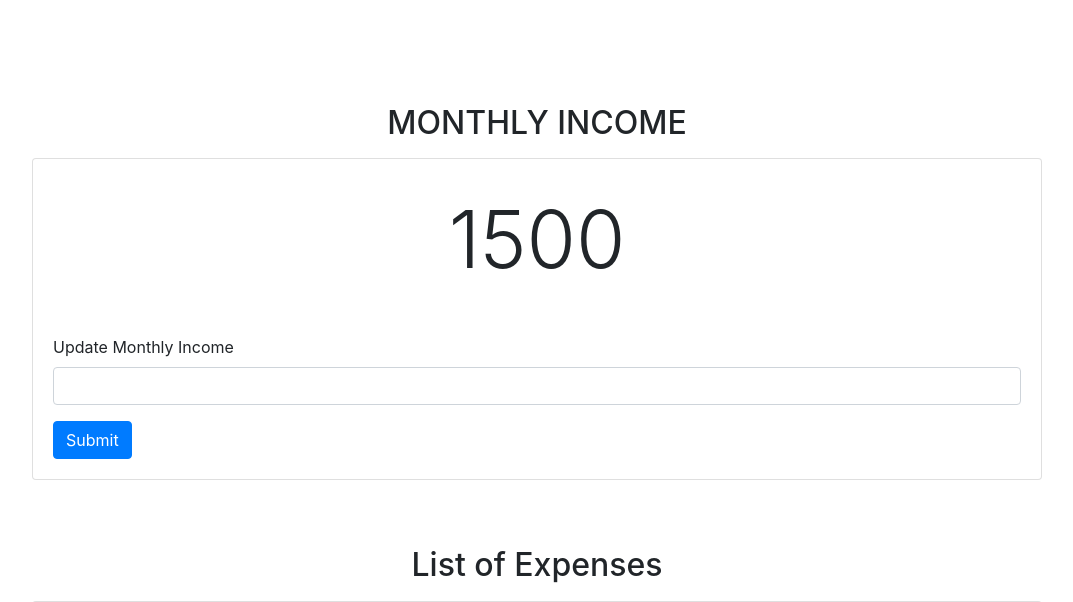
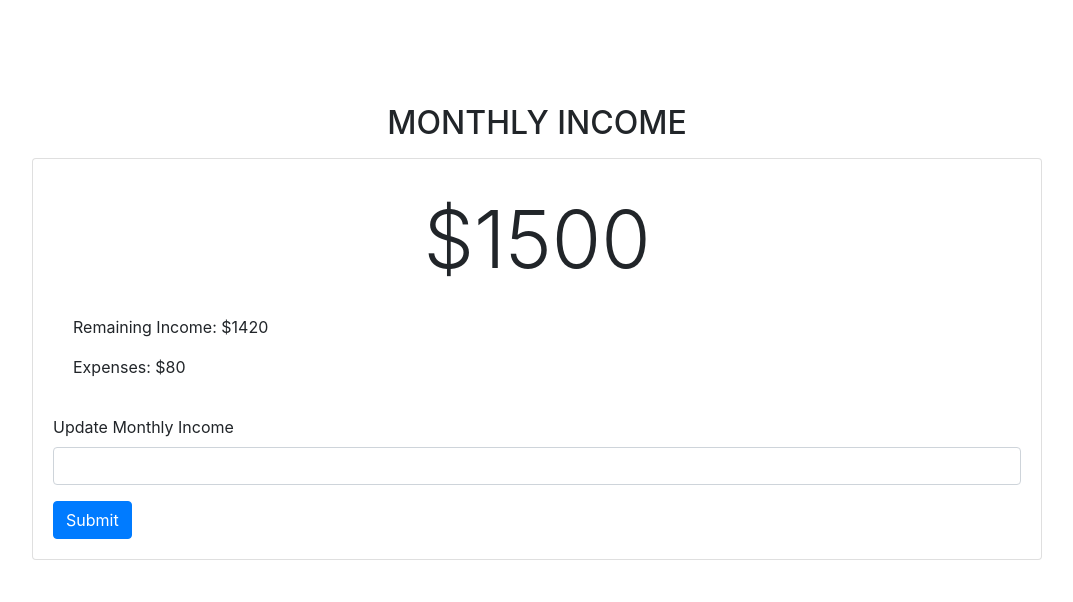
Before and after one commit to trey-sumida/Valueator, a Django app: page /calculator/ in a window 1280 px wide. Shown: the part 56-658 px from the top of the page, without its empty margins (103-1176 px from the left). Run offline with Django 3.2, Linux system fonts and the light colour scheme; a user stored in the database is signed in; data comes from the database, SQL or seed files in the repository; both versions use the stored data as it was after the commit; some libraries are stand-ins or nearby versions.

Commit message:
Implemented remaining income and total expenses components

```diff
--- a/Valueator-project/Calculator/templates/Calculator/calculator.html
+++ b/Valueator-project/Calculator/templates/Calculator/calculator.html
@@ -11,7 +11,10 @@
         <div class='card mb-3'>
         {%if latest_income %}
                 <div class='card-body'>
-                    <p class='lead'>{{ latest_income.income_text }}</p>
+                    <p class='lead'>${{ latest_income.income_text }}</p>
+
+                    <p class='r-income'>Remaining Income: ${{ remainingIncome }}</p>
+                    <p class='exp-total'>Expenses: ${{ totalExpenditureCost }}</p>
                 </div>
                 <form method='POST' action="{% url 'Calculator:addIncome' %}">
                     {% csrf_token %}
--- a/Valueator-project/Calculator/views.py
+++ b/Valueator-project/Calculator/views.py
@@ -7,6 +7,16 @@ def calculator(request):
         latest_income_list = Income.objects.get(user = request.user)
         latest_expenditure_list = Expenditure.objects.filter(user = request.user)
         context = {'latest_income': latest_income_list, 'latest_expenditure': latest_expenditure_list}
+        totalExpenditureCost = 0
+        for expense_cost in latest_expenditure_list:
+            totalExpenditureCost += expense_cost.expenditure_price
+        remainingIncome = latest_income_list.income_text - totalExpenditureCost
+        context = {
+            'latest_income': latest_income_list,
+            'latest_expenditure': latest_expenditure_list,
+            'totalExpenditureCost': totalExpenditureCost,
+            'remainingIncome': remainingIncome
+        }
         print(context)
         return render(request, "Calculator/calculator.html", context)
     except:
```
Also changed, not shown: Valueator-project/db.sqlite3.
